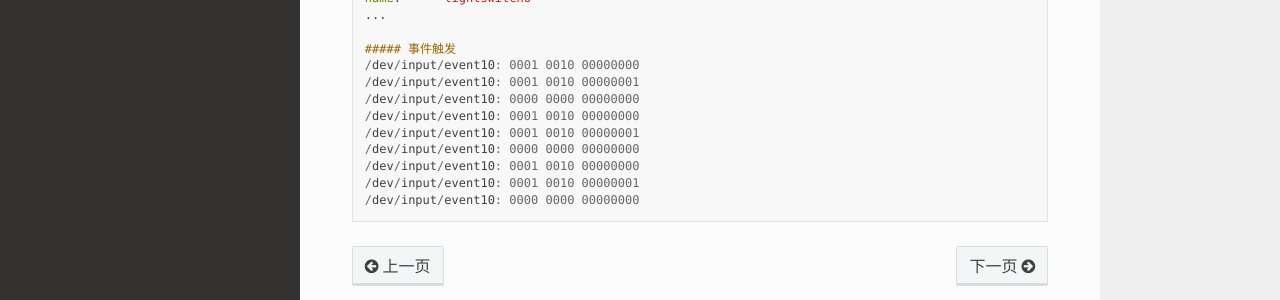
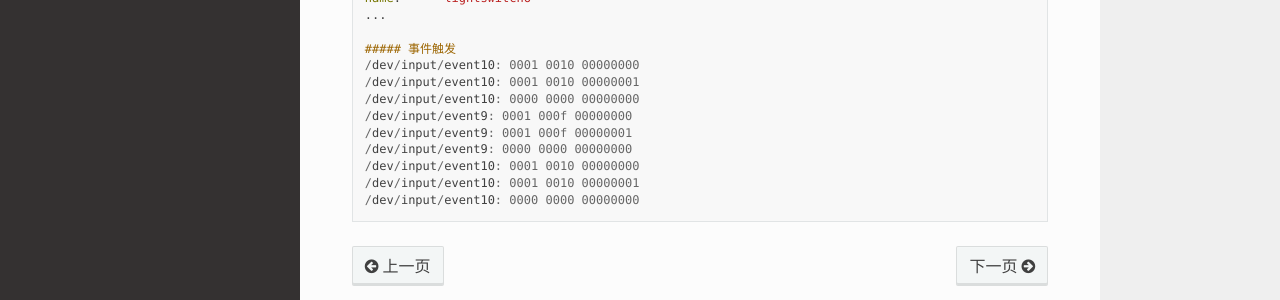
Before and after one commit to lzstudy/note_linux_bsp, a Sphinx documentation site: the page built from source/misc/getevent.rst, in a window 1280 px wide and 900 px high, scrolled down 670 px. Shown: the part 480-780 px from the top of the window. Built offline with Sphinx 7.4.7 and the Read the Docs theme 2.0.0, drawn with Linux system fonts in a browser that asks for light colours.

Commit message:
feat |> 添加事件

```diff
--- a/source/misc/getevent.rst
+++ b/source/misc/getevent.rst
@@ -66,9 +66,9 @@
    /dev/input/event10: 0001 0010 00000000
    /dev/input/event10: 0001 0010 00000001
    /dev/input/event10: 0000 0000 00000000
+   /dev/input/event9: 0001 000f 00000000
+   /dev/input/event9: 0001 000f 00000001
+   /dev/input/event9: 0000 0000 00000000
    /dev/input/event10: 0001 0010 00000000
    /dev/input/event10: 0001 0010 00000001
    /dev/input/event10: 0000 0000 00000000
-   /dev/input/event10: 0001 0010 00000000
-   /dev/input/event10: 0001 0010 00000001
-   /dev/input/event10: 0000 0000 00000000
```
